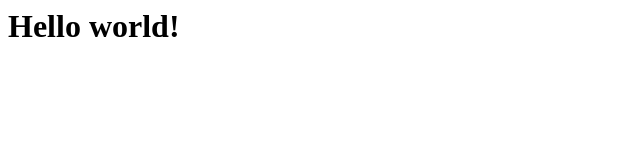
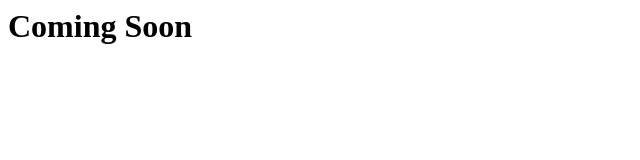
Before and after one commit to ZhaoRunning/ZhaoRunning.github.io, a plain HTML site: page index.html in a window 1280 px wide. Shown: the whole page, without its empty margins (0-640 px from the left). Drawn offline with Linux system fonts and the light colour scheme.

Commit message:
Update index.html

```diff
--- a/index.html
+++ b/index.html
@@ -4,6 +4,6 @@
     <title>Hello world!</title>
   </head>
   <body>
-    <h1>Hello world!</h1>
+    <h1>Coming Soon</h1>
   </body>
 </html>
```
